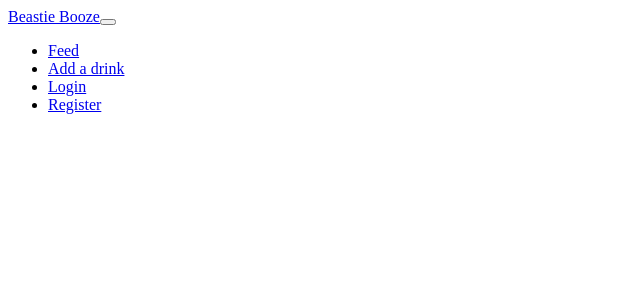
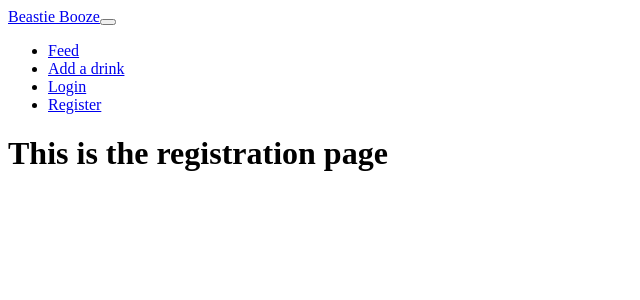
Before and after one commit to BiscuitBae/BeastieBooze, a React app: page /register in a window 1280 px wide. Shown: the top 300 px of the page, without its empty margins (0-640 px from the left). Built offline with nearby package versions, Linux system fonts and the light colour scheme; the HTML template or start-up script is replaced by a standard one.

Commit message:
created login/register components and routes

```diff
--- a/client/src/components/App.jsx
+++ b/client/src/components/App.jsx
@@ -10,6 +10,8 @@ import Navbar from './Navbar'
 import Create from './Create'
 import Feed from './Feed'
 import DrinkView from './DrinkView'
+import Login from './Login'
+import Register from './Register'
 
 const App = () => {
 
@@ -31,6 +33,12 @@ const App = () => {
         <Route path='/drink/:drinkId'>  {/* // takes a param and dynamically renders a drinkView */}
            <DrinkView />                {/* according to the drinkId passed in from the DrinkTile component */}
         </Route>
+        <Route exact path="/login">
+          <Login />
+        </Route>
+        <Route exact path="/register">
+          <Register />
+        </Route>
       </Switch>
     </div>
   )
--- a/client/src/components/DrinkView.jsx
+++ b/client/src/components/DrinkView.jsx
@@ -50,6 +50,9 @@ const DrinkView = () => {
       <div className='virgin-button'>
       <button type="button" className="btn btn-dark">Make Virgin</button>
       </div>
+      <div className="favorite-button">
+      <button type="button" class="btn btn-info">Add To Favorites</button>
+      </div>
       </div>
       </div>
     </div>
--- /dev/null
+++ b/client/src/components/Login.jsx
@@ -0,0 +1,10 @@
+import React from 'react'
+
+const Login = () => {
+
+  return (
+    <h1>This is the login page</h1>
+  )
+}
+
+export default Login
--- a/client/src/components/Navbar.jsx
+++ b/client/src/components/Navbar.jsx
@@ -22,7 +22,7 @@ const Navbar = () => {
         <Link to="/create" className="nav-link">Add a drink</Link>
       </li>
       <li className="nav-item">
-      <Link to="/Login" className="nav-link">Login</Link>
+      <Link to="/login" className="nav-link">Login</Link>
       </li>
       <li className="nav-item">
       <Link to="/register" className="nav-link">Register</Link>
--- /dev/null
+++ b/client/src/components/Register.jsx
@@ -0,0 +1,10 @@
+import React from 'react'
+
+const Register = () => {
+
+  return (
+    <h1>This is the registration page</h1>
+  )
+}
+
+export default Register
```
Also changed, not shown: 1 other file (tests, documents, lock files or other folders).
